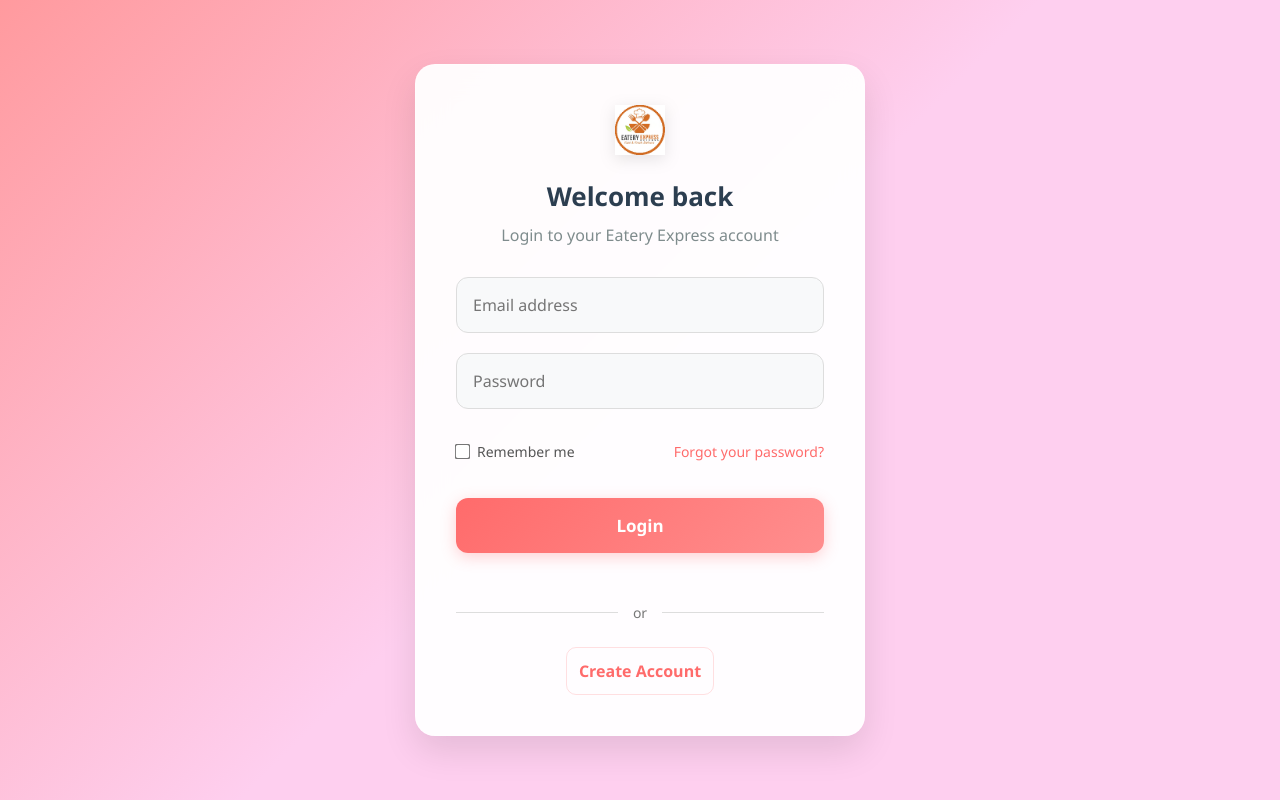
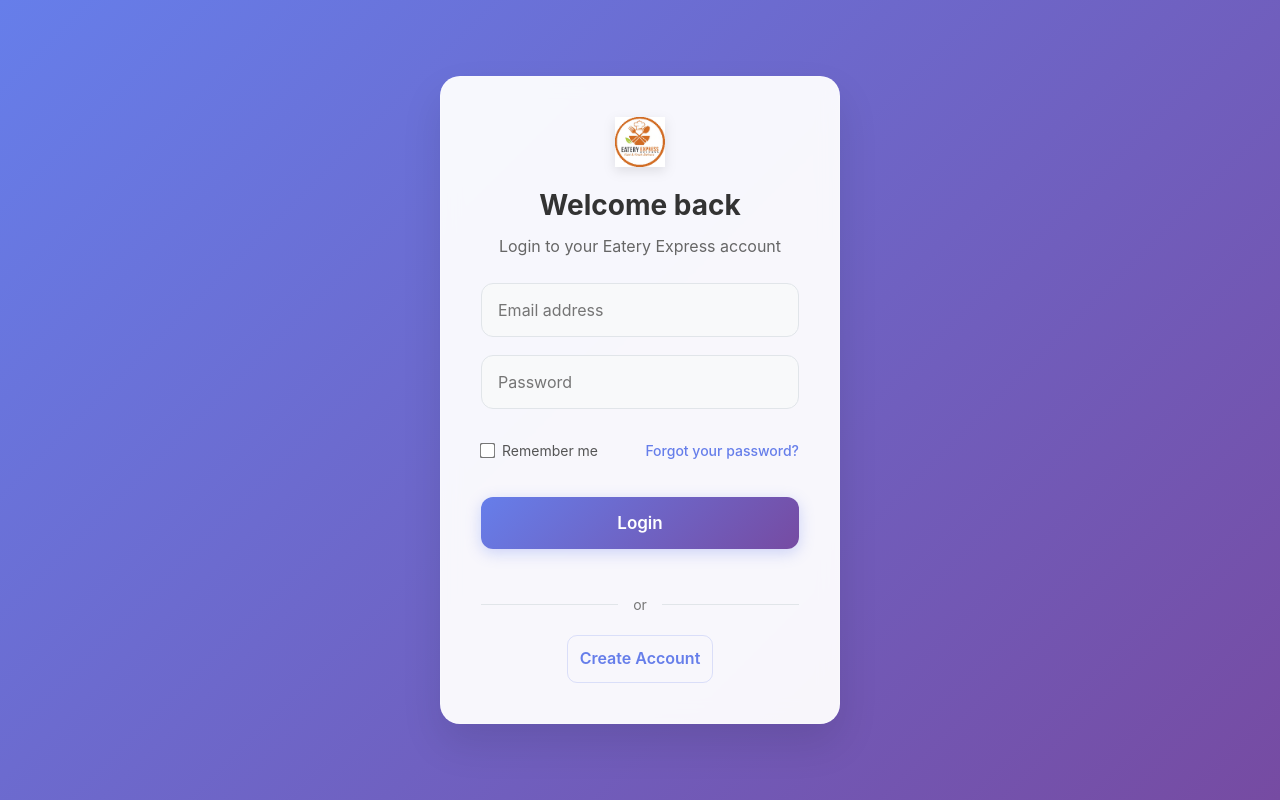
Before and after one commit to brightledor/e-commerce, a Django app: page / in a window 1280 px wide. Run offline with Django 5.2, Linux system fonts and the light colour scheme; data comes from the database, SQL or seed files in the repository.

Commit message:
Update login.css

```diff
--- a/App/static/login.css
+++ b/App/static/login.css
@@ -1,14 +1,15 @@
-  * {
+* {
             margin: 0;
             padding: 0;
             box-sizing: border-box;
-            font-family: 'Segoe UI', Tahoma, Geneva, Verdana, sans-serif;
+            font-family: -apple-system, BlinkMacSystemFont, 'Segoe UI', Roboto, Oxygen, Ubuntu, Cantarell, 'Open Sans', 'Helvetica Neue', sans-serif;
         }
 
         html, body {
             height: 100%;
-            overflow: hidden;
-            background-color: #f8f9fa;
+            width: 100%;
+            overflow-x: hidden;
+            background: linear-gradient(135deg, #667eea 0%, #764ba2 100%);
         }
 
         body {
@@ -17,26 +18,27 @@
             justify-content: center;
             min-height: 100vh;
             padding: 20px;
-            background: linear-gradient(135deg, #ff9a9e 0%, #fecfef 50%, #fecfef 100%);
             position: relative;
         }
 
+        /* Mobile-first responsive container */
         .container {
             background: rgba(255, 255, 255, 0.95);
-            backdrop-filter: blur(15px);
-            -webkit-backdrop-filter: blur(15px);
+            backdrop-filter: blur(10px);
+            -webkit-backdrop-filter: blur(10px);
             border-radius: 20px;
-            padding: 30px;
+            padding: 30px 25px;
             width: 100%;
-            box-shadow: 0 15px 35px rgba(0, 0, 0, 0.1);
+            max-width: 400px;
+            box-shadow: 0 20px 40px rgba(0, 0, 0, 0.1);
             text-align: center;
-            animation: fadeInUp 0.8s ease-out;
-            border: 1px solid rgba(255, 255, 255, 0.3);
+            animation: slideIn 0.4s ease-out;
+            border: 1px solid rgba(255, 255, 255, 0.2);
             position: relative;
             z-index: 10;
         }
 
-        @keyframes fadeInUp {
+        @keyframes slideIn {
             from {
                 opacity: 0;
                 transform: translateY(30px);
@@ -48,21 +50,20 @@
         }
 
         .container h5 {
-            margin-bottom: 25px;
+            margin-bottom: 20px;
             display: flex;
             justify-content: center;
-            align-items: center;
         }
 
         .container h5 img {
             height: 50px;
-            filter: drop-shadow(0 4px 8px rgba(0,0,0,0.1));
             max-width: 100%;
             object-fit: contain;
+            filter: drop-shadow(0 4px 6px rgba(0,0,0,0.1));
         }
 
         .container h1 {
-            color: #2c3e50;
+            color: #333;
             font-weight: 700;
             margin-bottom: 10px;
             font-size: 24px;
@@ -70,8 +71,8 @@
         }
 
         .container p {
-            color: #7f8c8d;
-            margin-bottom: 30px;
+            color: #666;
+            margin-bottom: 25px;
             font-size: 15px;
             line-height: 1.5;
         }
@@ -81,7 +82,7 @@
             color: #856404;
             padding: 14px;
             border-radius: 10px;
-            margin-bottom: 25px;
+            margin-bottom: 20px;
             border: 1px solid #ffeaa7;
             font-size: 14px;
             text-align: left;
@@ -96,8 +97,8 @@
         input[type="password"] {
             width: 100%;
             padding: 16px;
-            margin-bottom: 20px;
-            border: 1px solid #ddd;
+            margin-bottom: 18px;
+            border: 1px solid #e1e5e9;
             border-radius: 12px;
             font-size: 16px;
             transition: all 0.3s ease;
@@ -108,16 +109,15 @@
 
         input[type="text"]:focus,
         input[type="password"]:focus {
-            border-color: #ff6b6b;
-            box-shadow: 0 0 0 3px rgba(255, 107, 107, 0.2);
-            transform: translateY(-2px);
+            border-color: #667eea;
+            box-shadow: 0 0 0 3px rgba(102, 126, 234, 0.2);
         }
 
         .remember-forgot {
             display: flex;
             justify-content: space-between;
             align-items: center;
-            margin-bottom: 25px;
+            margin-bottom: 22px;
             font-size: 14px;
             flex-wrap: wrap;
             gap: 10px;
@@ -136,7 +136,7 @@
         }
 
         .remember-forgot a {
-            color: #ff6b6b;
+            color: #667eea;
             text-decoration: none;
             font-weight: 500;
             transition: color 0.3s ease;
@@ -144,14 +144,14 @@
         }
 
         .remember-forgot a:hover {
-            color: #ff5252;
+            color: #5a6fd8;
             text-decoration: underline;
         }
 
         button {
             width: 100%;
             padding: 16px;
-            background: linear-gradient(135deg, #ff6b6b 0%, #ff8e8e 100%);
+            background: linear-gradient(135deg, #667eea 0%, #764ba2 100%);
             color: white;
             border: none;
             border-radius: 12px;
@@ -159,25 +159,25 @@
             font-weight: 600;
             cursor: pointer;
             transition: all 0.3s ease;
-            margin-bottom: 25px;
-            box-shadow: 0 4px 15px rgba(255, 107, 107, 0.3);
+            margin-bottom: 22px;
+            box-shadow: 0 4px 15px rgba(102, 126, 234, 0.3);
             font-family: inherit;
             touch-action: manipulation;
         }
 
-        button:active {
-            transform: scale(0.98);
+        button:hover {
+            transform: translateY(-2px);
+            box-shadow: 0 7px 20px rgba(102, 126, 234, 0.4);
         }
 
-        button:hover {
-            transform: translateY(-2px);
-            box-shadow: 0 7px 20px rgba(255, 107, 107, 0.4);
+        button:active {
+            transform: translateY(0);
         }
 
         .divider {
             display: flex;
             align-items: center;
-            margin: 25px 0;
+            margin: 22px 0;
             color: #777;
             font-size: 14px;
             position: relative;
@@ -187,7 +187,7 @@
         .divider::after {
             content: "";
             flex: 1;
-            border-bottom: 1px solid #ddd;
+            border-bottom: 1px solid #e1e5e9;
         }
 
         .divider::before {
@@ -200,36 +200,37 @@
 
         .create-account {
             display: block;
-            color: #ff6b6b;
+            color: #667eea;
             text-decoration: none;
             font-weight: 600;
             font-size: 16px;
             transition: color 0.3s ease;
-            margin-top: 15px;
             padding: 12px;
             border-radius: 10px;
-            border: 1px solid rgba(255, 107, 107, 0.2);
+            border: 1px solid rgba(102, 126, 234, 0.2);
             display: inline-block;
             width: fit-content;
             margin: 0 auto;
         }
 
         .create-account:hover {
-            color: #ff5252;
+            color: #5a6fd8;
             text-decoration: underline;
-            background-color: rgba(255, 107, 107, 0.05);
+            background-color: rgba(102, 126, 234, 0.05);
         }
 
         /* Touch-friendly targets */
+        input[type="text"],
+        input[type="password"],
+        button,
         .remember-forgot label,
-        .create-account,
-        button {
-            min-height: 44px;
-            min-width: 44px;
+        .create-account {
+            min-height: 48px;
+            min-width: 48px;
         }
 
-        /* For very small screens */
-        @media (max-width: 320px) {
+        /* Responsive adjustments */
+        @media (max-width: 360px) {
             .container {
                 padding: 25px 20px;
             }
@@ -251,32 +252,21 @@
             .remember-forgot {
                 flex-direction: column;
                 align-items: flex-start;
-                gap: 8px;
+                gap: 12px;
             }
 
-            .divider {
-                margin: 20px 0;
-            }
-
-            .create-account {
-                font-size: 15px;
-                padding: 10px;
+            .remember-forgot a {
+                align-self: flex-end;
             }
         }
 
-        /* For landscape mode on tablets */
-        @media (min-width: 768px) and (orientation: landscape) {
-            body {
-                padding: 30px;
-            }
-
+        @media (min-width: 768px) {
             .container {
                 padding: 40px;
-                max-width: 450px;
             }
 
             .container h1 {
-                font-size: 26px;
+                font-size: 28px;
             }
 
             .container p {
@@ -284,29 +274,27 @@
             }
         }
 
-        /* Improve accessibility */
-        @media (prefers-reduced-motion: reduce) {
-            * {
-                animation-duration: 0.01ms !important;
-                animation-iteration-count: 1 !important;
-                transition-duration: 0.01ms !important;
+        /* Landscape mode adjustments */
+        @media (orientation: landscape) and (max-height: 500px) {
+            body {
+                padding: 10px;
+            }
+
+            .container {
+                padding: 20px;
             }
         }
 
-        /* Hide scrollbars on iOS */
-        ::-webkit-scrollbar {
-            display: none;
+        /* High DPI screens */
+        @media (-webkit-min-device-pixel-ratio: 2), (min-resolution: 192dpi) {
+            .container {
+                border-radius: 20px;
+            }
         }
 
-        /* Prevent zoom on iOS when focusing inputs */
+        /* Prevent iOS zoom on input focus */
         input:focus,
-        textarea:focus {
+        textarea:focus,
+        select:focus {
             font-size: 16px;
         }
-
-        /* Ensure content fits viewport on all devices */
-        @supports (height: 100vh) {
-            html {
-                height: 100vh;
-            }
-        }
```
